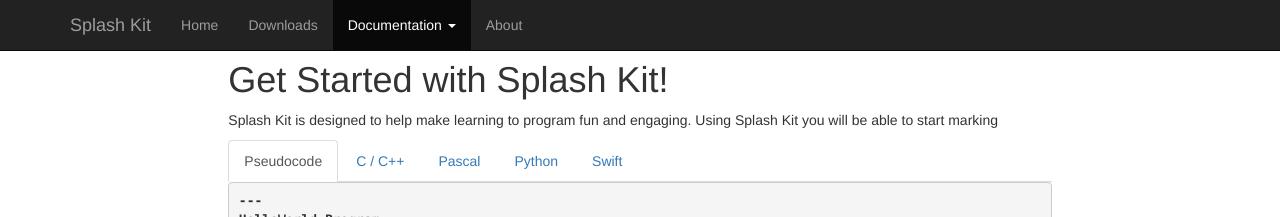
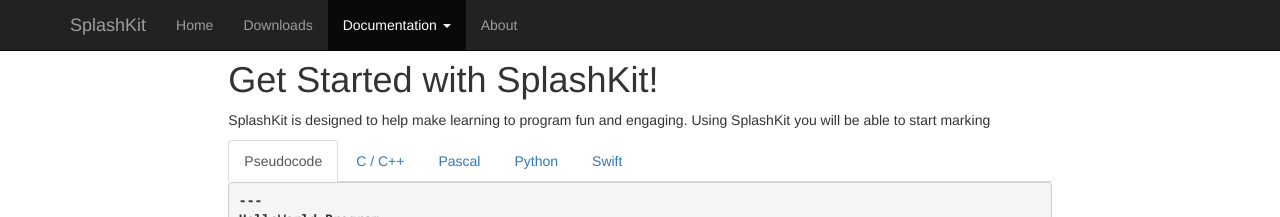
Before and after one commit to splashkit/splashkit-core, a Jekyll site: the page built from docs/getting_started.md, in a window 1280 px wide. Shown: the top 217 px of the page. Built offline with Jekyll 4.4.1, drawn with Linux system fonts in a browser that asks for light colours; nearby versions of some CDN libraries.

Commit message:
FIX: ensure it is SplashKit not Splash Kit

```diff
--- a/_includes/navbar.html
+++ b/_includes/navbar.html
@@ -7,7 +7,7 @@
         <span class="icon-bar"></span>
         <span class="icon-bar"></span>
       </button>
-      <a class="navbar-brand" href="/">Splash Kit</a>
+      <a class="navbar-brand" href="/">SplashKit</a>
     </div>
     <div id="navbar" class="collapse navbar-collapse">
       <ul class="nav navbar-nav">
--- a/docs/getting_started.md
+++ b/docs/getting_started.md
@@ -1,11 +1,11 @@
 ---
 layout: docs
-title:  "Get Started with Splash Kit!"
+title:  "Get Started with SplashKit!"
 date:   2015-11-30 15:14:48
 categories: tutorial
 ---
 
-Splash Kit is designed to help make learning to program fun and engaging. Using Splash Kit you will be able to start marking
+SplashKit is designed to help make learning to program fun and engaging. Using SplashKit you will be able to start marking
 
 <div>
   <!-- Nav tabs -->
```
Also changed, not shown: about.md (+1 -1 lines).
